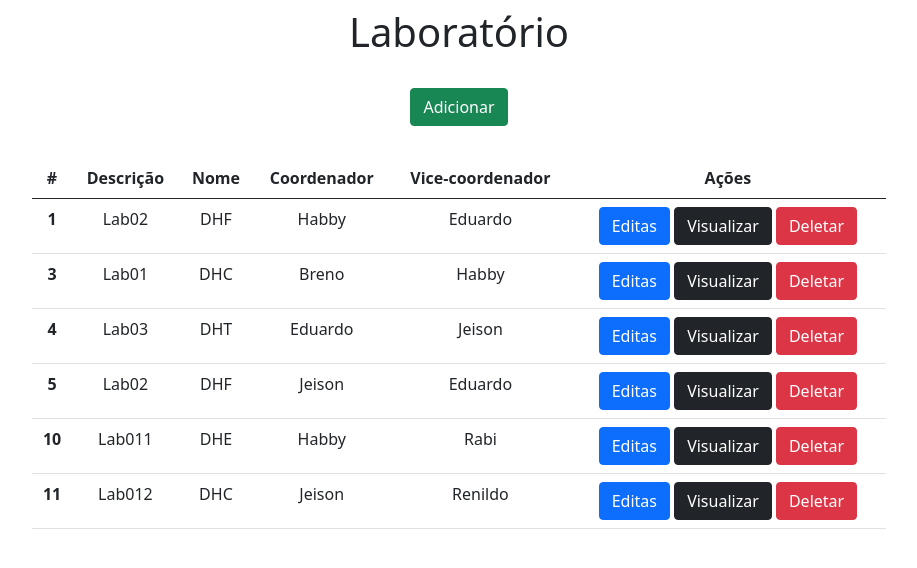
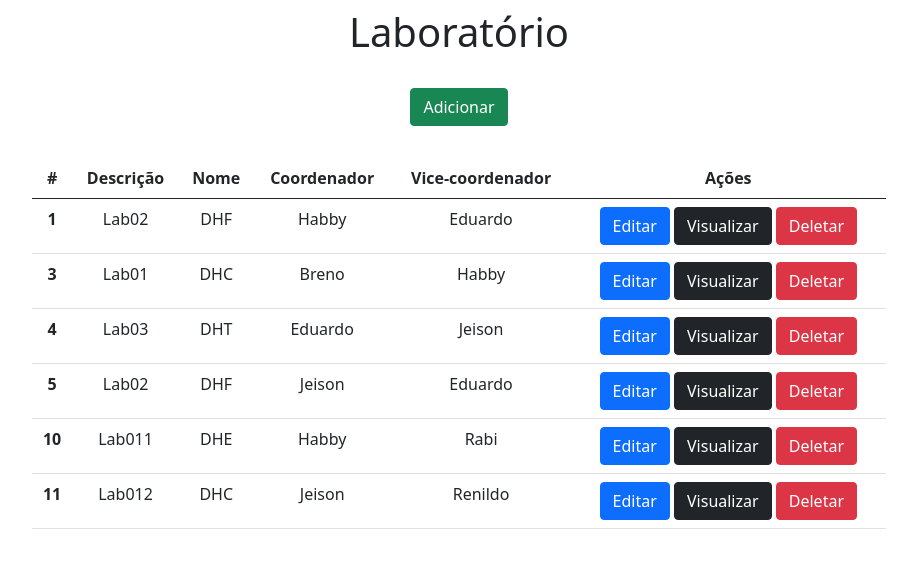
Before and after one commit to Renildo15/Gestor-Lab, a Django app: page /laboratorio/ in a window 1280 px wide. Shown: the top 568 px of the page, without its empty margins (181-1098 px from the left). Run offline with Django 4.2, Linux system fonts and the light colour scheme; data comes from the database, SQL or seed files in the repository.

Commit message:
correção no Html #18

```diff
--- a/gestorlabapp/templates/index.html
+++ b/gestorlabapp/templates/index.html
@@ -37,7 +37,7 @@
                         <td>{{dbs.coordenador}}</td>
                         <td>{{dbs.vice_coordenador}}</td>
                         <td>
-                            <a href="{% url 'laboratorio:edit' dbs.id %}" class="btn btn-primary">Editas</a>
+                            <a href="{% url 'laboratorio:edit' dbs.id %}" class="btn btn-primary">Editar</a>
                             <a href="{% url 'laboratorio:view' dbs.id %}" class="btn btn-dark">Visualizar</a>
                             <a href="{% url 'laboratorio:delete' dbs.id %}" class="btn btn-danger">Deletar</a>
                         </td>
```
